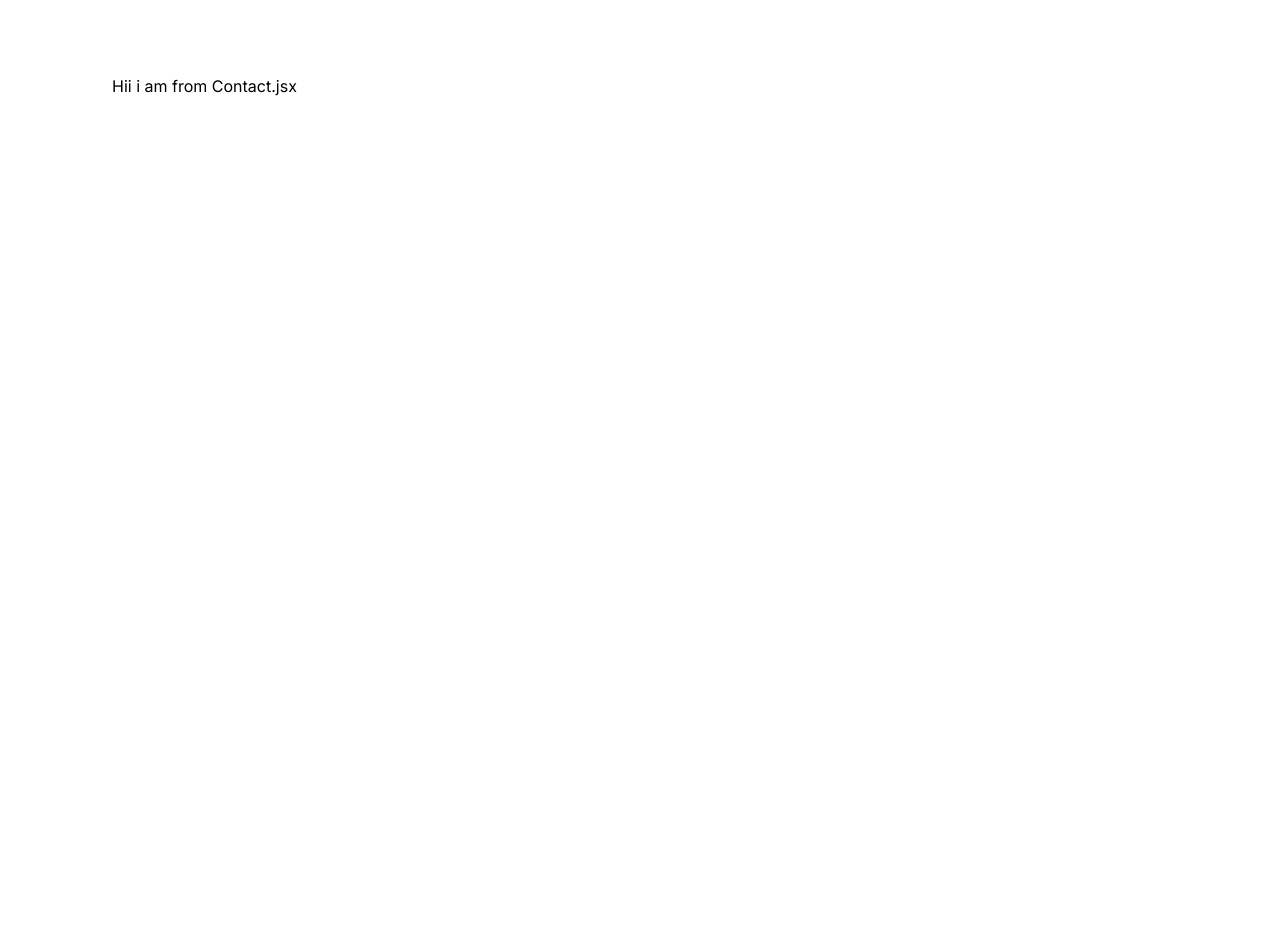
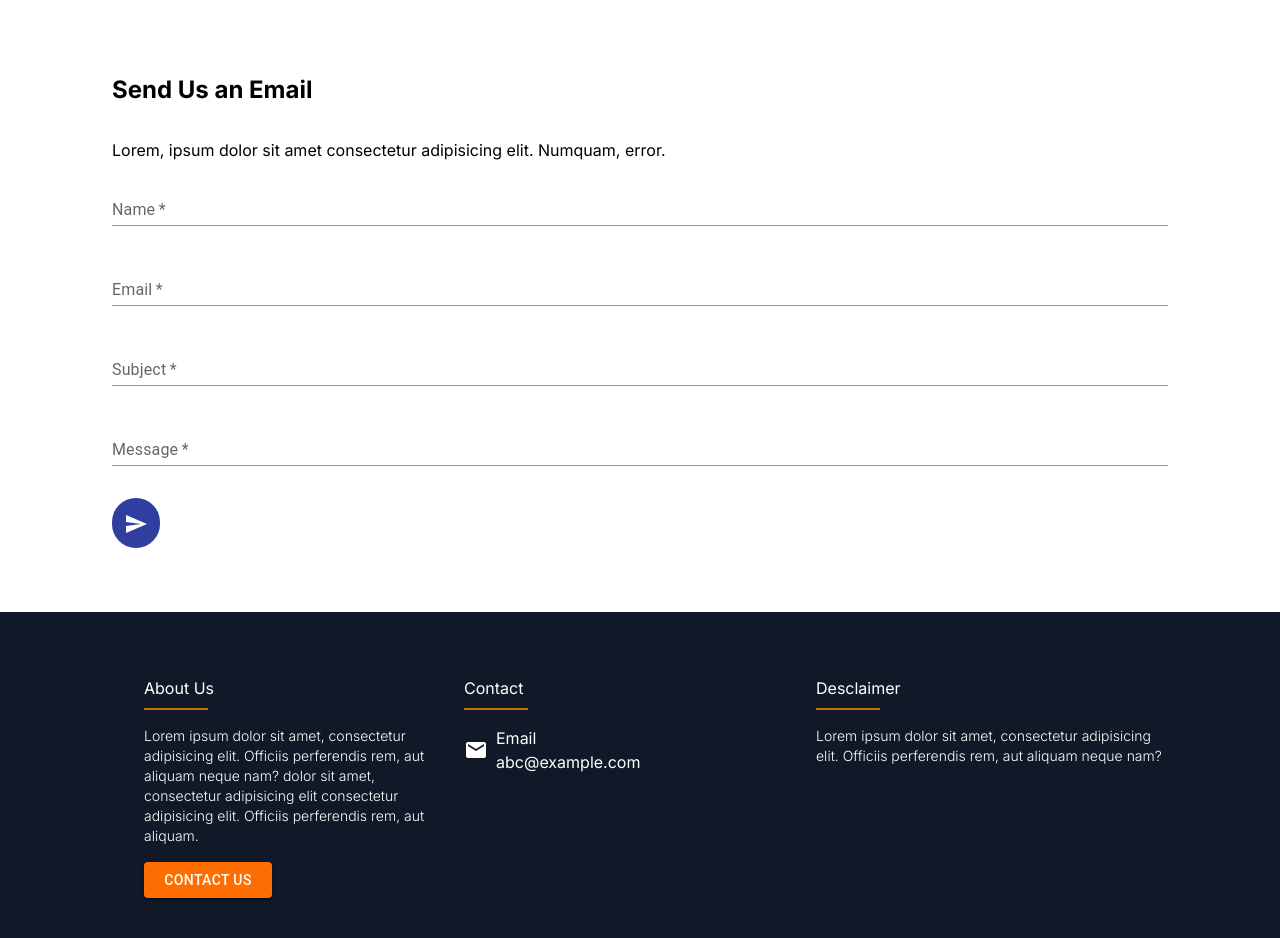
Before and after one commit to 2625-glitch/LandingPage, a React app: page /home in a window 1280 px wide. Shown: the part 3240-4178 px from the top of the page. Before the commit the page ends 3402 px from the top, so only its background shows below. Built offline with nearby package versions, Linux system fonts and the light colour scheme; the HTML template or start-up script is replaced by a standard one.

Commit message:
conflicts resolved

```diff
--- a/src/components/Contact.jsx
+++ /dev/null
@@ -1,11 +0,0 @@
-import React from 'react'
-
-const Contact = () => {
-  return (
-    <div className='md:px-28 px-6 py-16 max-w-screen-2xl mx-auto' id='contact'>
-      Hii i am from Contact.jsx
-    </div>
-  )
-}
-
-export default Contact
--- /dev/null
+++ b/src/components/Contact/Contact.jsx
@@ -0,0 +1,169 @@
+import  React from 'react'
+import FormControl, { useFormControl } from '@mui/material/FormControl';
+import {TextField} from '@mui/material';
+import { useState } from 'react';
+import Button from '@mui/material/Button';
+import SendIcon from '@mui/icons-material/Send';
+import EmailIcon from '@mui/icons-material/Email';
+
+
+
+const Contact = () => {
+  const [name, setName] = useState('');
+  const [email, setEmail] = useState('');
+  const [subject, setSubject] = useState('');
+  const [message, setMessage] = useState('');
+  const [errors, setErrors] = useState({
+    name: '',
+    email: '',
+    subject: '',
+    message: ''
+  });
+
+  const handleNameChange = (event) => {
+    setName(event.target.value);
+  };
+
+  const handleEmailChange = (event) => {
+    setEmail(event.target.value);
+  };
+
+  const handleSubjectChange = (event) => {
+    setSubject(event.target.value);
+  };
+
+  const handleMessageChange = (event) => {
+    setMessage(event.target.value);
+  };
+
+  const handleSubmit = (event) => {
+    event.preventDefault();
+    const newErrors = {};
+    if (!name.trim()) {
+      newErrors.name = 'Name is required';
+    }
+    if (!email.trim()) {
+      newErrors.email = 'Email is required';
+    }
+    if (!subject.trim()) {
+      newErrors.subject = 'Subject is required';
+    }
+    if (!message.trim()) {
+      newErrors.message = 'Message is required';
+    }
+    if (Object.keys(newErrors).length > 0) {
+      setErrors(newErrors);
+      return;
+    }
+    console.log('Form submitted:', { name, email, subject, message });
+    setName('');
+    setEmail('');
+    setSubject('');
+    setMessage('');
+    setErrors({
+      name: '',
+      email: '',
+      subject: '',
+      message: ''
+    });
+  };
+
+  return (
+    <div id='contact'>
+      <div className='md:px-28 px-6 py-16 max-w-screen-2xl mx-auto'>
+        <h2 className='text-2xl font-bold mb-4'>Send Us an Email</h2>
+        <p className='py-4'>Lorem, ipsum dolor sit amet consectetur adipisicing elit. Numquam, error. </p>
+        <form noValidate autoComplete="off" onSubmit={handleSubmit} >
+        <FormControl class='full-width space-y-8'>
+          <TextField
+            id="name"
+            label="Name"
+            type="text"
+            variant="standard"
+            required
+            fullWidth
+            value={name}
+            onChange={handleNameChange}
+            error={!!errors.name}
+            helperText={errors.name}
+          />
+          <TextField
+            id="email"
+            label="Email"
+            type="email"
+            variant="standard"
+            required
+            fullWidth
+            value={email}
+            onChange={handleEmailChange}
+            error={!!errors.email}
+            helperText={errors.email}
+          />
+          <TextField
+            id="subject"
+            label="Subject"
+            type="text"
+            variant="standard"
+            required
+            fullWidth
+            value={subject}
+            onChange={handleSubjectChange}
+            error={!!errors.subject}
+            helperText={errors.subject}
+          />
+          <TextField
+            id="message"
+            label="Message"
+            type="text"
+            variant="standard"
+            required
+            fullWidth
+            value={message}
+            onChange={handleMessageChange}
+            error={!!errors.message}
+            helperText={errors.message}
+          />
+          <button
+            type="submit"
+            className="p-3 hover:bg-blue-700 text-white font-bold  rounded-full" style={{backgroundColor:'#303f9f'}}
+          >
+            <SendIcon/>
+          </button>
+        </FormControl>
+    </form>
+    </div>
+    {/* Footer*/}
+    <div className='md:px-28 px-6 py-16 max-w-screen-2xl mx-auto text-white bg-gray-900 grid grid-cols-1 md:grid-cols-3 gap-y-8'>
+        <div className='h-full px-8 flex flex-col'>
+        <h4 className="mb-2 relative">About Us</h4>
+    <span className="block h-0.5 w-16 bg-yellow-500 mb-4"></span>
+
+          <p className='text-sm font-light mb-4'>Lorem ipsum dolor sit amet, consectetur adipisicing elit. Officiis perferendis rem, aut aliquam neque nam? dolor sit amet, consectetur adipisicing elit consectetur adipisicing elit. Officiis perferendis rem, aut aliquam.</p>
+          <Button size="medium" style={{backgroundColor:'#FE6D01'}} href="#text-buttons" variant="contained" className="w-32">Contact us</Button>
+        </div>
+      <div className='flex flex-col'>
+        <h4 className="mb-2 relative">Contact</h4>
+          <span className="block h-0.5 w-16 bg-yellow-500 mb-4"></span>
+          <div className="flex items-center">
+        <EmailIcon />
+        <div className="ml-2">
+            <p>Email</p>
+            <p>abc@example.com</p>
+        </div>
+    </div>
+
+
+
+      </div>
+        <div className='flex flex-col'>
+       <h4 className="mb-2 relative">Desclaimer</h4>
+    <span className="block h-0.5 w-16 bg-yellow-500 mb-4"></span>
+
+          <p className='text-sm font-light'>Lorem ipsum dolor sit amet, consectetur adipisicing elit. Officiis perferendis rem, aut aliquam neque nam?</p>
+        </div>
+      </div>
+
+    </div>
+  )
+}
+export default Contact;
--- a/src/components/Home.jsx
+++ b/src/components/Home.jsx
@@ -3,7 +3,7 @@ import Navbar from "./Navbar";
 import Works from "./Works/Works";
 import Services from "./Services/Services";
 import Pricing from "./Pricing";
-import Contact from "./Contact";
+import Contact from "./Contact/Contact";
 import CustomerServices from "./CustomerServices/CustomerServices";
 const Home = () => {
   return (
```
